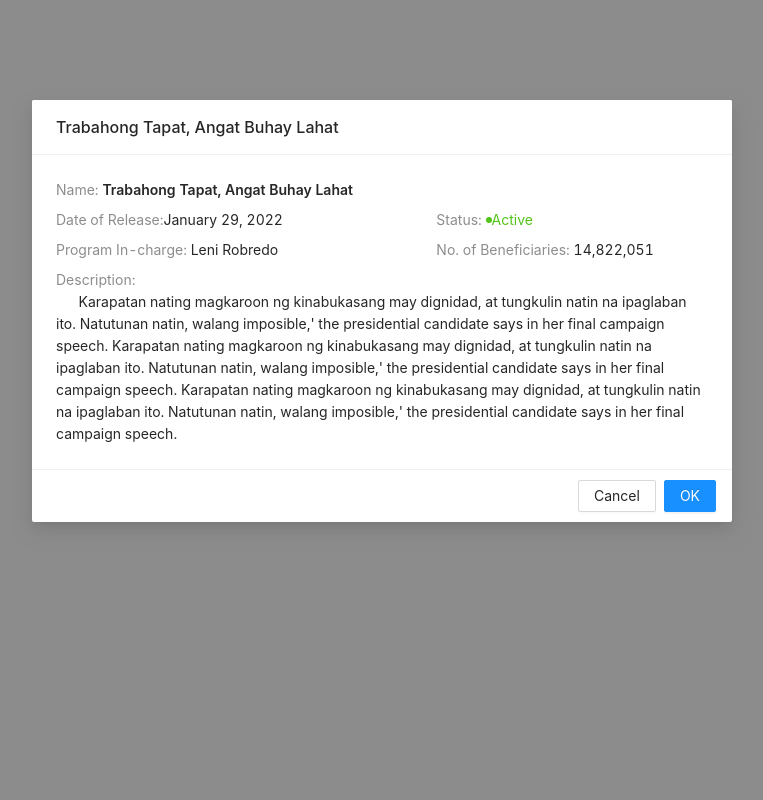
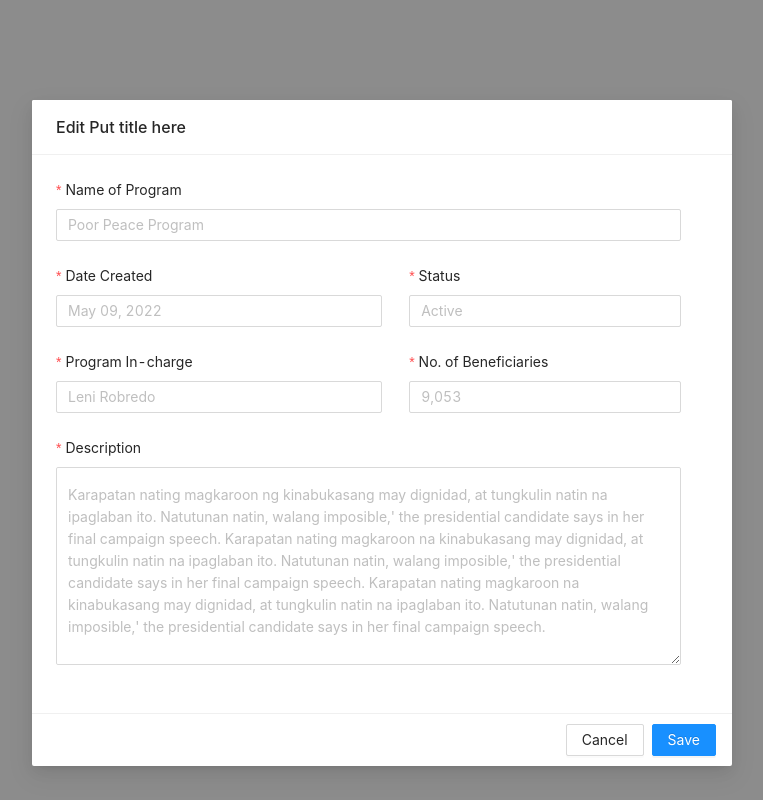
Before and after one commit to mhaluphet129/dms-sanfernando, a Next.js app: page /components/Program/ViewProgam in a window 1280 px wide. Shown: the whole page, without its empty margins (258-1021 px from the left). Built offline with nearby package versions, Linux system fonts and the light colour scheme.

Commit message:
Additional Program Feature

```diff
--- a/pages/components/Program/ViewProgam.js
+++ b/pages/components/Program/ViewProgam.js
@@ -1,75 +1,118 @@
 import { react, useState } from "react";
-import { Modal, Row, Col, Typography, Badge, Space } from "antd";
+import { Modal, Row, Col, Typography, Badge, Space, Form, Input } from "antd";
 
 export default () => {
   const [viewModal, setViewModal] = useState(true);
+  const [content, setContent] = useState("");
+  const [contentNotEditing, setContentNotEditing] = useState(false);
+  const [mode, setMode] = useState("edit");
+  const { TextArea } = Input;
 
+  const data = {
+    programname: "Poor Peace Program",
+    dateCreated: "May 09, 2022",
+    incharge: "Leni Robredo",
+    status: "Active",
+    noOfBenificiaries: "9,053",
+    description:
+      "Karapatan nating magkaroon ng kinabukasang may dignidad, at tungkulin natin na ipaglaban ito. Natutunan natin, walang imposible,' the presidential candidate says in her final campaign speech. Karapatan nating magkaroon na kinabukasang may dignidad, at tungkulin natin na ipaglaban ito. Natutunan natin, walang imposible,' the presidential candidate says in her final campaign speech. Karapatan nating magkaroon na kinabukasang may dignidad, at tungkulin natin na ipaglaban ito. Natutunan natin, walang imposible,' the presidential candidate says in her final campaign speech.",
+  };
   return (
     <Modal
       visible={viewModal}
       width={700}
       closable={false}
-      title="Trabahong Tapat, Angat Buhay Lahat"
+      title={`${mode == "edit" ? "Edit " : ""}Put title here`} // di ko kabalo sumpay hahahha
+      okText={mode == "edit" ? "Save " : "Add"}
       onCancel={() => {
         setViewModal(false);
+        setContent("");
+        setContentNotEditing(false);
       }}
+      destroyOnClose={true}
     >
-      <Space direction="vertical">
+      <Form layout="vertical">
         <Row>
-          <Typography.Text type="secondary">
-            Name:{" "}
-            <Typography.Text strong>
-              Trabahong Tapat, Angat Buhay Lahat
-            </Typography.Text>
-          </Typography.Text>{" "}
+          {/*value={mode == 'edit' ? data?.title : ''} */}
+          <Form.Item
+            label="Name of Program"
+            name="programname"
+            required={[{ required: true }]}
+          >
+            <Input
+              value={mode == "edit" ? data?.programname : ""}
+              placeholder={mode == "edit" ? data?.programname : ""}
+              allowClear
+              style={{ width: 625 }}
+            />
+          </Form.Item>
         </Row>
         <Row>
-          <Col span={14}>
-            <Space direction="vertical">
-              <Typography.Text type="secondary">
-                Date of Release:
-                <Typography.Text>January 29, 2022</Typography.Text>
-              </Typography.Text>
-              <Typography.Text type="secondary">
-                Program In-charge:{" "}
-                <Typography.Text>Leni Robredo</Typography.Text>
-              </Typography.Text>
-            </Space>
+          <Col span={12}>
+            <Form.Item
+              label="Date Created"
+              name="dateCreated"
+              required={[{ required: true }]}
+            >
+              <Input
+                value={mode == "edit" ? data?.dateCreated : ""}
+                placeholder={mode == "edit" ? data?.dateCreated : ""}
+                allowClear
+              />
+            </Form.Item>
+            <Form.Item
+              label="Program In-charge"
+              name="incharge"
+              required={[{ required: true }]}
+            >
+              <Input
+                value={mode == "edit" ? data?.incharge : ""}
+                placeholder={mode == "edit" ? data?.incharge : ""}
+                allowClear
+              />
+            </Form.Item>
           </Col>
-          <Col span={10}>
-            <Space direction="vertical">
-              <Typography.Text type="secondary">
-                Status:{" "}
-                <Typography.Text type="success">
-                  <Badge status="success" />
-                  Active
-                </Typography.Text>
-              </Typography.Text>
-              <Typography.Text type="secondary">
-                No. of Beneficiaries:{" "}
-                <Typography.Text>14,822,051</Typography.Text>
-              </Typography.Text>
-            </Space>
+          <Col span={10} offset={1}>
+            <Form.Item
+              label=" Status"
+              name="status"
+              required={[{ required: true }]}
+            >
+              <Input
+                value={mode == "edit" ? data?.status : ""}
+                placeholder={mode == "edit" ? data?.status : ""}
+                allowClear
+              />
+            </Form.Item>
+            <Form.Item
+              label="No. of Beneficiaries"
+              name="noOfBenificiaries"
+              required={[{ required: true }]}
+            >
+              <Input
+                value={mode == "edit" ? data?.noOfBenificiaries : ""}
+                placeholder={mode == "edit" ? data?.noOfBenificiaries : ""}
+                allowClear
+              />
+            </Form.Item>
           </Col>
         </Row>
         <Row>
-          <Typography.Text type="secondary">
-            Description: <br />
-            <Typography.Text>
-              &nbsp; &nbsp; &nbsp; Karapatan nating magkaroon ng kinabukasang
-              may dignidad, at tungkulin natin na ipaglaban ito. Natutunan
-              natin, walang imposible,' the presidential candidate says in her
-              final campaign speech. Karapatan nating magkaroon ng kinabukasang
-              may dignidad, at tungkulin natin na ipaglaban ito. Natutunan
-              natin, walang imposible,' the presidential candidate says in her
-              final campaign speech. Karapatan nating magkaroon ng kinabukasang
-              may dignidad, at tungkulin natin na ipaglaban ito. Natutunan
-              natin, walang imposible,' the presidential candidate says in her
-              final campaign speech.
-            </Typography.Text>
-          </Typography.Text>{" "}
+          <Form.Item
+            label="Description"
+            name="description"
+            required={[{ required: true }]}
+          >
+            <TextArea
+              value={mode == "edit" ? data?.description : ""}
+              placeholder={mode == "edit" ? data?.description : ""}
+              rows={8}
+              allowClear
+              style={{ width: 625 }}
+            />
+          </Form.Item>
         </Row>
-      </Space>
+      </Form>
     </Modal>
   );
 };
```
Also changed, not shown: pages/components/Program/ListOfBeneficiaries.js (+29 -2 lines), pages/components/Program/ProgramList.js (+54 -7 lines).
